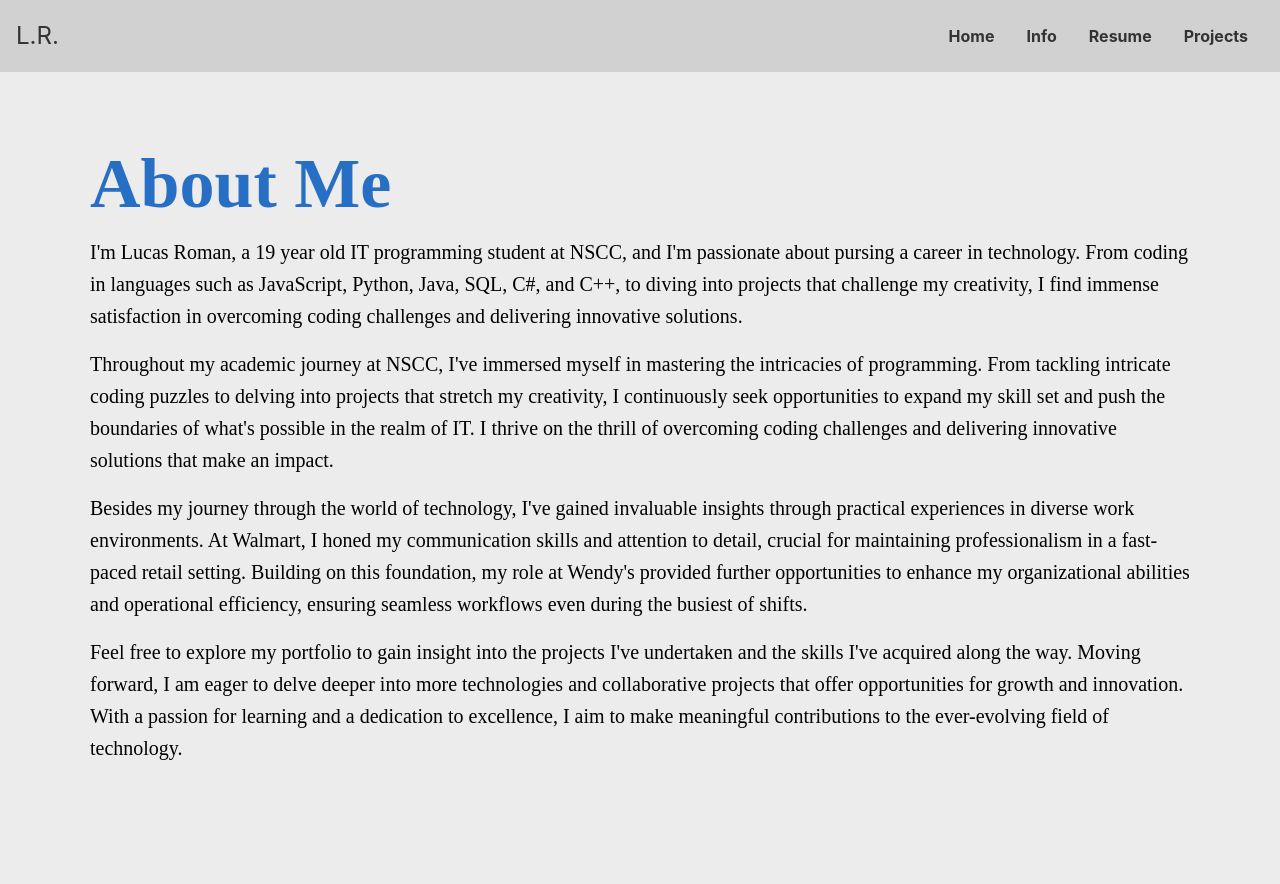
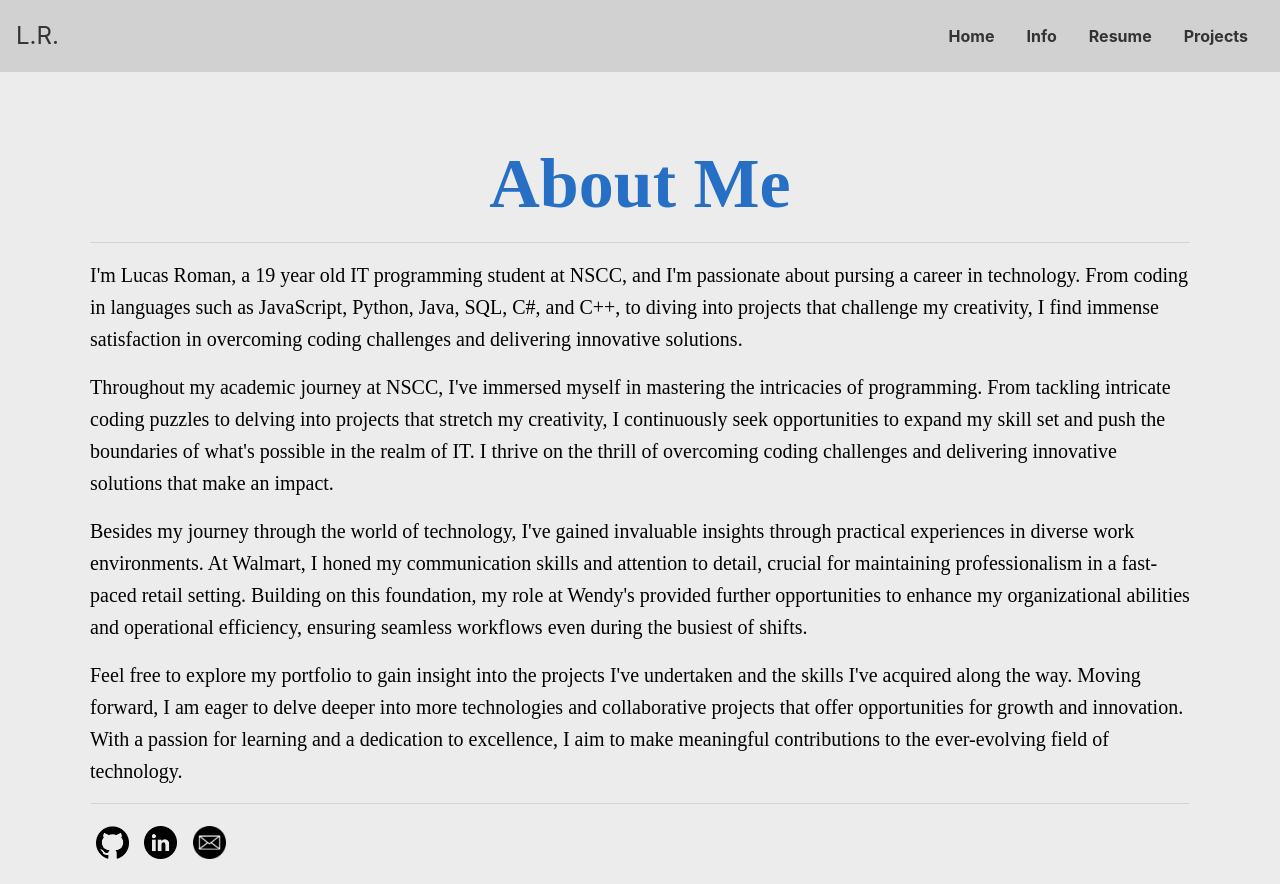
Before and after one commit to LucasRoman04/LucasRoman04.github.io, a plain HTML site: page info.html in a window 1280 px wide. Before the commit the page ends 800 px from the top, so only its background shows below. Drawn offline with nearby package versions, Linux system fonts and the light colour scheme; a web font is replaced by a local one.

Commit message:
Added info link btns, fixed resume download btn, and changed layout

```diff
--- a/info.html
+++ b/info.html
@@ -33,6 +33,9 @@
         <div class="container">
             <div class="info-section">
                 <h1>About Me</h1>
+
+                <hr>
+
                 <div class="info-content">
                     <p>
                         I'm Lucas Roman, a 19 year old IT programming student at NSCC, and I'm
@@ -65,6 +68,22 @@
                     </p>
                 </div>
             </div>
+
+            <hr>
+
+            <div class="link-buttons">
+                <a href="https://github.com/LucasRoman04" target="_blank">
+                    <img src="github-logo.png" alt="GitHub Logo">
+                </a>
+
+                <a href="https://www.linkedin.com/in/lucas-roman-10a23726b/" target="_blank">
+                    <img src="linkedin-logo.png" alt="Linkedin Logo">
+                </a>
+
+                <a href="mailto: lucasroman04@hotmail.com">
+                    <img src="email-logo.png" alt="Email Logo">
+                </a>
+            </div>
         </div>
     </main>
 </body>
--- a/info_styles.css
+++ b/info_styles.css
@@ -6,17 +6,23 @@
     margin-top: 50px;
 }
 
-.info-section h1 {
+h1 {
     font-size: 70px;
     font-family: 'Times New Roman', Times, serif;
     font-weight: bolder;
     margin-bottom: 10px;
     color: #266fc4;
+    text-align: center;
 }
 
-.info-content p {
+p {
     font-size: 20px;
     font-family: 'Times New Roman', Times, serif;
     line-height: 1.6;
     color: #000000;
 }
+
+img {
+    width: 3%;
+    margin: 0.5%;
+}
--- a/projects_styles.css
+++ b/projects_styles.css
@@ -1,3 +1,7 @@
+.container {
+    padding-top: 20px;
+}
+
 .card {
     width: 300px;
     margin: 20px;
@@ -36,3 +40,12 @@
     box-shadow: 0 5px 15px rgba(0, 0, 0, 0.2);
     transform: translateY(-5px);
 }
+
+h1 {
+    text-align: center;
+    margin-bottom: 30px;
+    font-family: 'Times New Roman', Times, serif;
+    font-size: 60px;
+    color: #266fc4;
+    font-weight: bold;
+}
```
Also changed, not shown: index.html (+1 -1 lines), projects.html (+4 -0 lines), resume_styles.css (+7 -4 lines), email-logo.png (added), github-logo.png (added), index_styles.css (renamed from home_styles.css), linkedin-logo.png (added).
